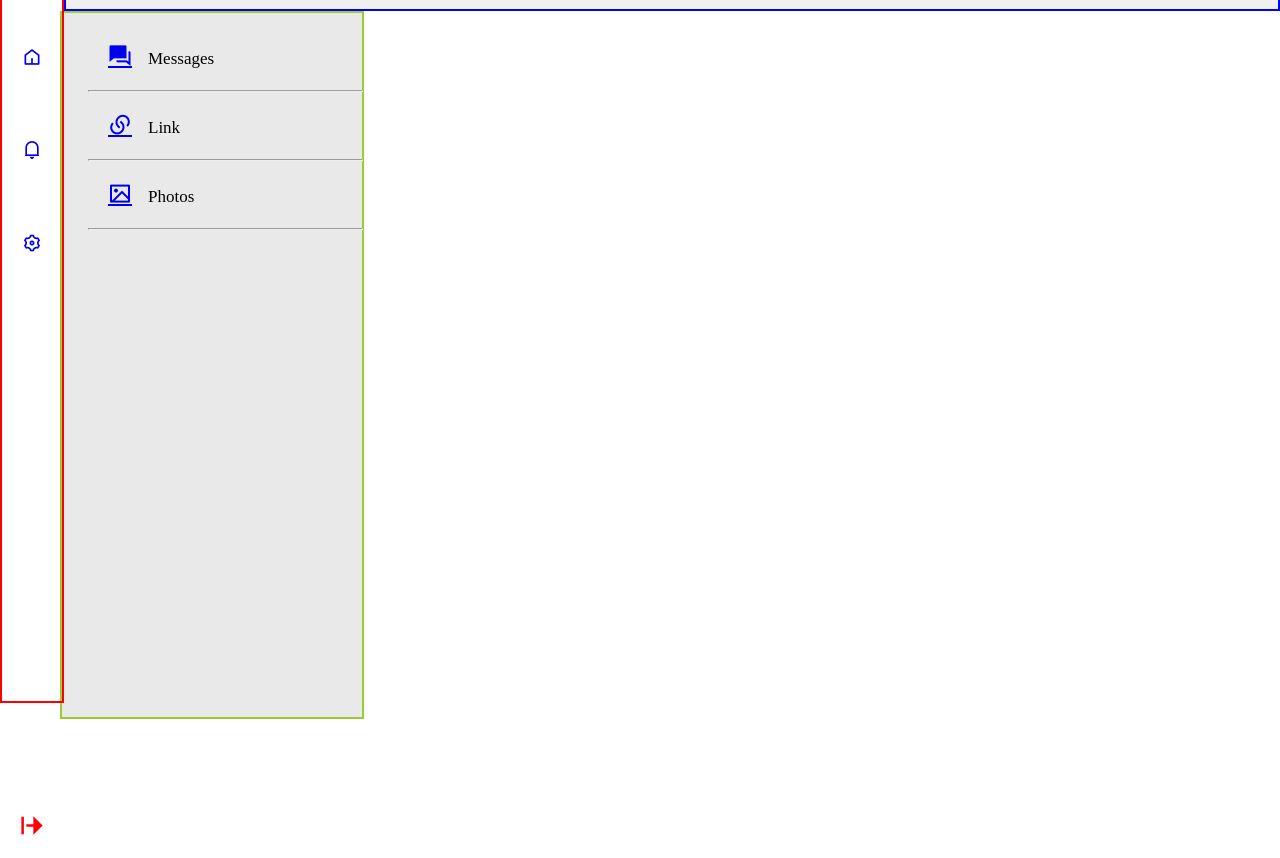
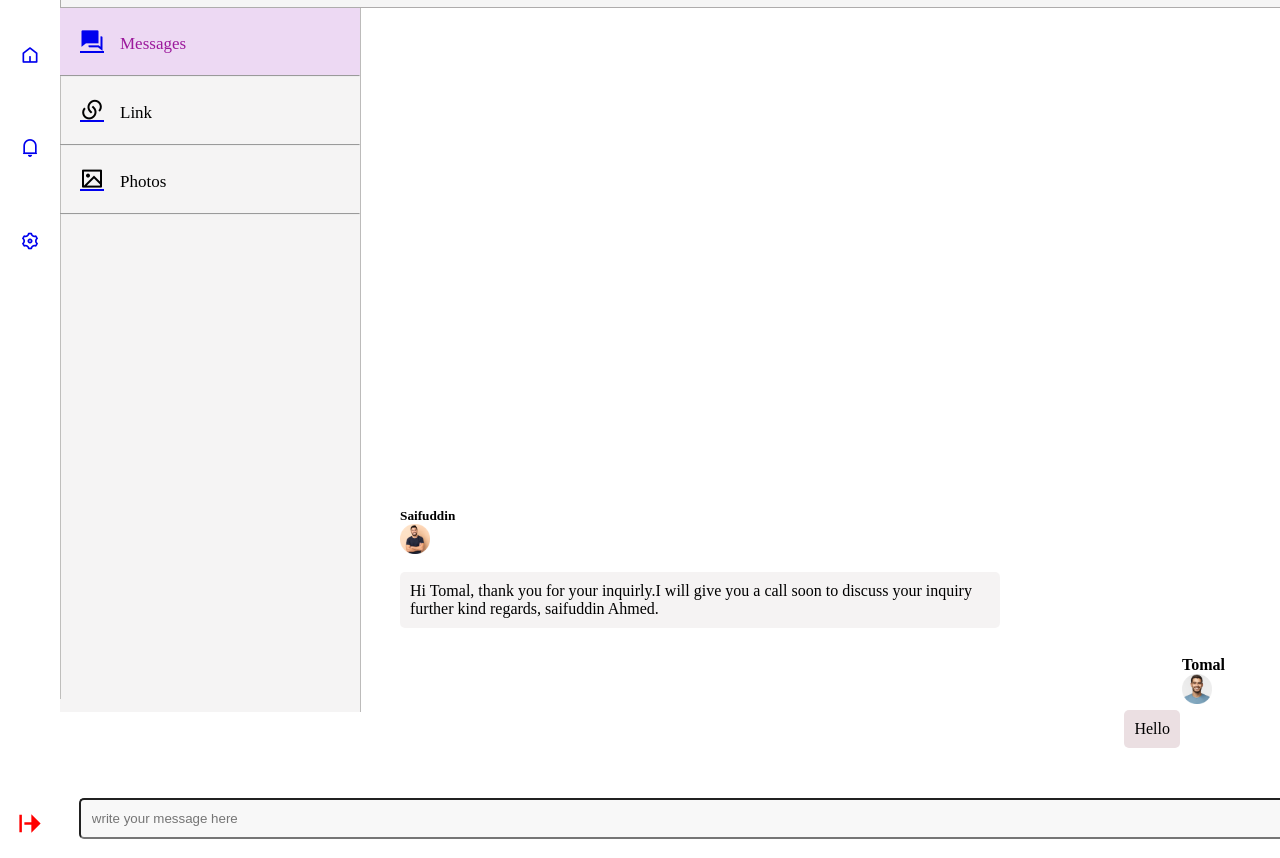
Before and after one commit to PavelRiajul/chat-website, a plain HTML site: page index.html in a window 1280 px wide. Shown: the part 93-951 px from the top of the page. Before the commit the page ends 812 px from the top, so only its background shows below. Drawn offline with nearby package versions, Linux system fonts and the light colour scheme.

Commit message:
complete

```diff
--- a/index.html
+++ b/index.html
@@ -38,23 +38,59 @@
         <section class="side-content">
             <div class="content-ul">
                 <ul class="side-ul">
-                    <li id="side-icon">
+                    <li style="background-color: #edd9f3;color: rgb(156, 25, 156);" id="side-icon">
                         <a href="#"><i  class="ri-question-answer-fill"></i></a>
                         <span>Messages</span>
                     </li>
                     <hr>
                     <li id="side-icon">
-                        <a  href="#"><i class="ri-links-fill"></i></a>
+                        <a  href="#"><i style="color: black;" class="ri-links-fill"></i></a>
                         <span>Link</span>
                     </li>
                     <hr>
                     <li id="side-icon">
-                        <a href="#"><i class="ri-image-line"></i></a>
+                        <a href="#"><i style="color: black;" class="ri-image-line"></i></a>
                         <span>Photos</span>
                     </li>
                     <hr>
                 </ul>
             </div>
         </section>
+
+
+
+<section class="messages">
+    <div class="input">
+        <input type="text" placeholder="write your message here">
+    </div>
+    <div class="button">
+        <button>Send <i class="ri-send-plane-2-fill"></i></button>
+
+    </div>
+</section>
+
+
+
+<section class="chat">
+    <div class="img">
+        <h5 class="sp">Saifuddin</h5>
+        <img src="./image/./image3-fotor-20231116221154.png" alt="">
+    </div>
+    <div class="paragraph">
+        <p>Hi Tomal, thank you for your inquirly.I will give you a call soon to discuss your inquiry further kind regards, saifuddin Ahmed.</p>
+    </div>
+</section>
+
+
+<section class="chat-2">
+    <div class="img2">
+        <h4>Tomal</h4>
+        <img src="./image/./image2-fotor-20231116194953.png" alt="">
+    </div>
+    <div class="para">
+        <p>Hello</p>
+    </div>
+</section>
+
 </body>
 </html>
--- a/style.css
+++ b/style.css
@@ -6,7 +6,7 @@
     margin-top: 30px;
 }
 .sidebar{
-    border: 2px solid red;
+border-right: 1px solid rgb(173, 173, 170);
     width: 60px;
     height: 99vh;
     display: flex;
@@ -37,14 +37,16 @@ font-size: 20px;
 }
 
 .header{
-    border: 2px solid blue;
+    border-left: 1px solid rgb(223, 186, 149);
     display: flex;
     align-items: center;
     justify-content: space-between;
-    margin-left: 64px;
+    margin-left: 60px;
     padding: 20px;
-    background-color: #f0f0f0;
+    background-color: #f0f0f0af;
     height: 60px;
+    border-bottom: 1px solid rgb(174, 172, 172);
+
 
 }
 .content h1{
@@ -79,18 +81,19 @@ top:50px;
 
 
 .side-content{
-    background-color: #e1e0e0b5;
-border: 2px solid yellowgreen;
+    background-color: #e1e0e059;
+border-right: 1px solid rgb(188, 187, 186);
 display: flex;
 width: 300px;
 margin-left: 60px;
 height: 88vh;
+position: fixed;
 
 }
 
 .content-ul{
-margin-left: 26px;
-margin-top: 10px;
+margin-left: 0px;
+margin-top: 0px;
 }
 
 .side-ul{
@@ -106,10 +109,98 @@ span{
     margin-left: 10px;
 }
 #side-icon{
+    text-decoration: none;
     padding: 20px;
 }
 
 hr{
-    width: 273px;
+    width: 298px;
     height: px;
 }
+
+.messages{
+
+margin-left: 295px;
+margin-top: 790px;
+display: flex;
+justify-content: center;
+
+}
+.input{
+
+}
+input{
+    width: 1300px;
+    padding: 11px;
+    border-radius: 5px 5px 5px 5px;
+    background-color: rgba(220, 220, 220, 0.213);
+
+}
+button{
+    background-color: rgb(106, 29, 179);
+    padding:10px 20px 10px 20px;
+    color: aliceblue;
+    font-size: 16px;
+    border-radius: 5px;
+    margin-left: 10px;
+
+}
+
+.chat{
+   position: relative;
+}
+.img{
+    position: absolute;
+    bottom: 300px;
+    left: 400px;
+
+}
+.img img{
+width: 30px;
+}
+.h5{
+
+
+    font-size: 15px;
+}
+.paragraph{
+
+width: 600px;
+position: absolute;
+bottom: 230px;
+left: 400px;
+
+
+
+
+}
+.paragraph p{
+background-color: rgba(232, 227, 227, 0.438);
+border-radius: 5px 5px 5px 5px;
+padding: 10px;
+
+}
+
+
+.chat-2{
+position: relative;
+}
+
+.img2{
+position: absolute;
+bottom: 150px;
+right: 55px;
+}
+.img2 img{
+    width: 30px;
+}
+.para{
+position: absolute;
+bottom: 110px;
+right: 100px;
+}
+.para p{
+background-color: rgb(235, 223, 226);
+padding: 10px;
+border-radius: 5px;
+}
```
Also changed, not shown: image/image3-fotor-20231116221154.png (added).
